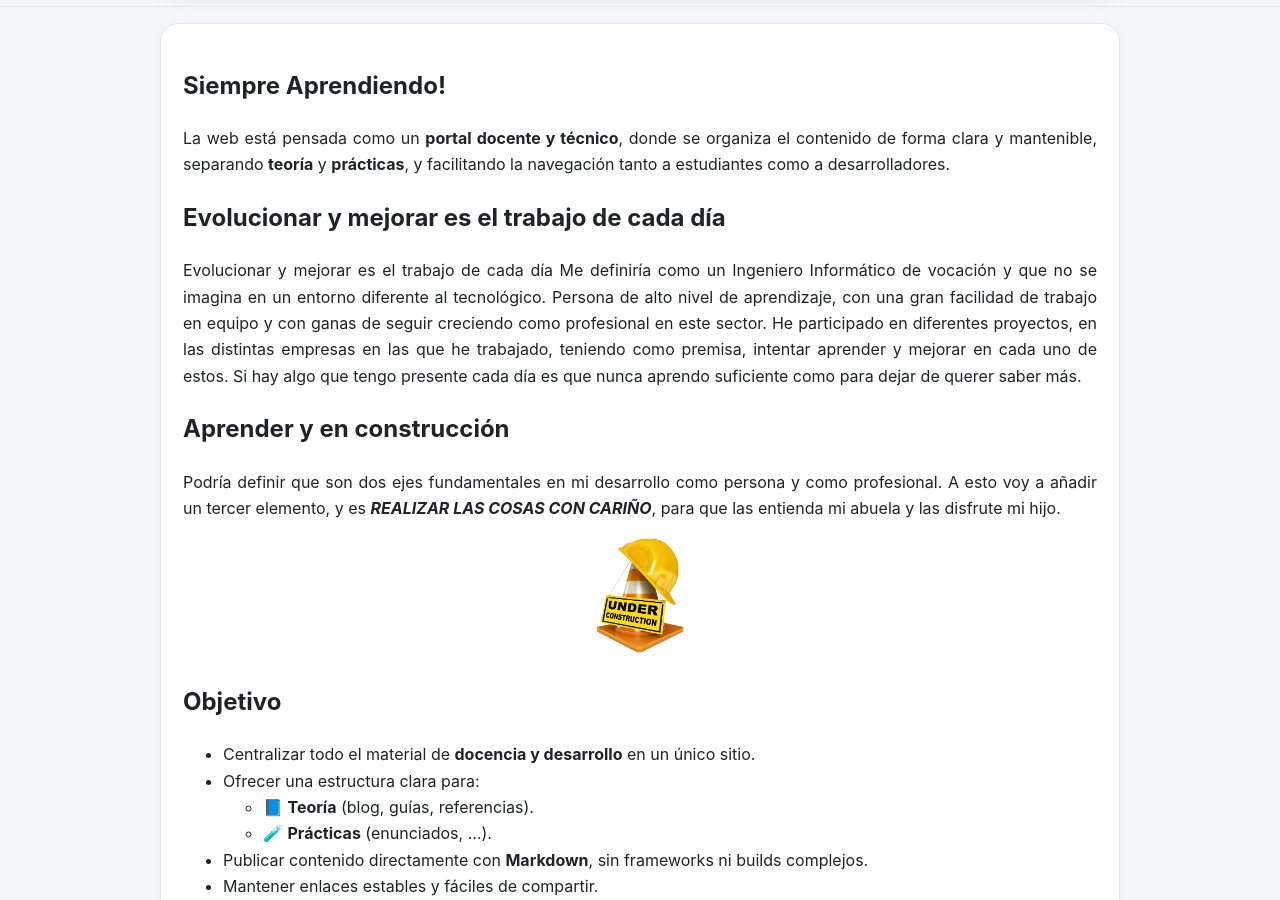
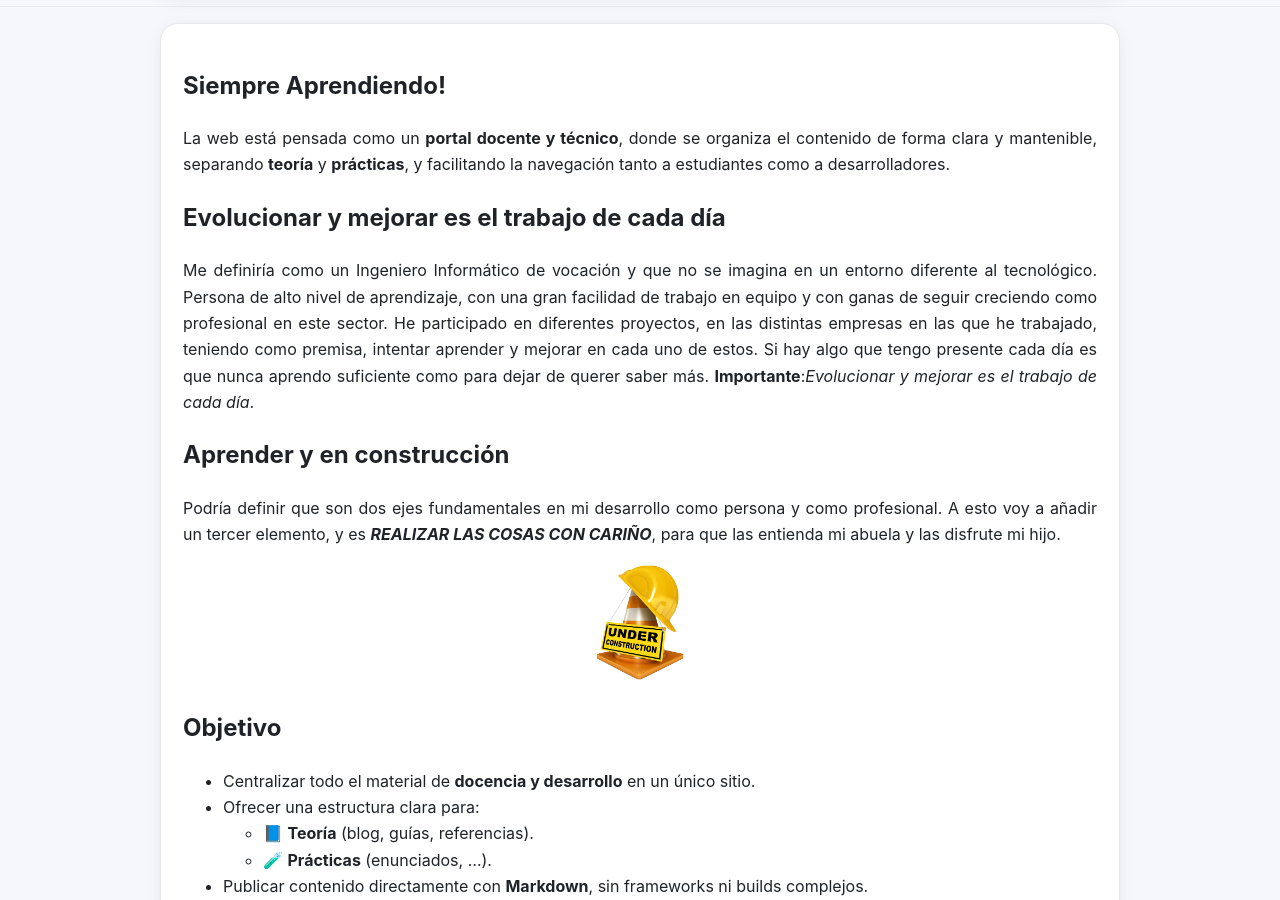
Before and after one commit to jpexposito/jpexposito.github.io, a Jekyll site: the page built from index.md, in a window 1280 px wide and 900 px high, scrolled down 419 px. Built offline with Jekyll 4.4.1, drawn with Linux system fonts in a browser that asks for light colours.

Commit message:
Se corrigen los estilos

```diff
--- a/index.md
+++ b/index.md
@@ -7,19 +7,13 @@ title: Inicio
 
 La web está pensada como un **portal docente y técnico**, donde se organiza el contenido de forma clara y mantenible, separando **teoría** y **prácticas**, y facilitando la navegación tanto a estudiantes como a desarrolladores.
 
-<!--
-<div align="center">
-   <a href="https://jpexposito.com">
-    <img src="assets/images/logo-web-nar-ap.png" width="150" height="30%" alt="@jpexposito web personal">
-   </a>
-</div>
--->
-
 ## Evolucionar y mejorar es el trabajo de cada día
 
-Evolucionar y mejorar es el trabajo de cada día
 Me definiría como un Ingeniero Informático de vocación y que no se imagina en un entorno diferente al tecnológico. Persona de alto nivel de aprendizaje, con una gran facilidad de trabajo en equipo y con ganas de seguir creciendo como profesional en este sector. He participado en diferentes proyectos, en las distintas empresas en las que he trabajado, teniendo como premisa, intentar aprender y mejorar en cada uno de estos. Si hay algo que tengo presente cada día es que nunca aprendo suficiente como para dejar de querer saber más.
+**Importante**:_Evolucionar y mejorar es el trabajo de cada día_.
+
 ## Aprender y en construcción
+
 Podría definir que son dos ejes fundamentales en mi desarrollo como persona y como profesional. A esto voy a añadir un tercer elemento, y es  ***REALIZAR LAS COSAS CON CARIÑO***, para que las entienda mi abuela y las disfrute mi hijo.
 
 <div align="center">
```
